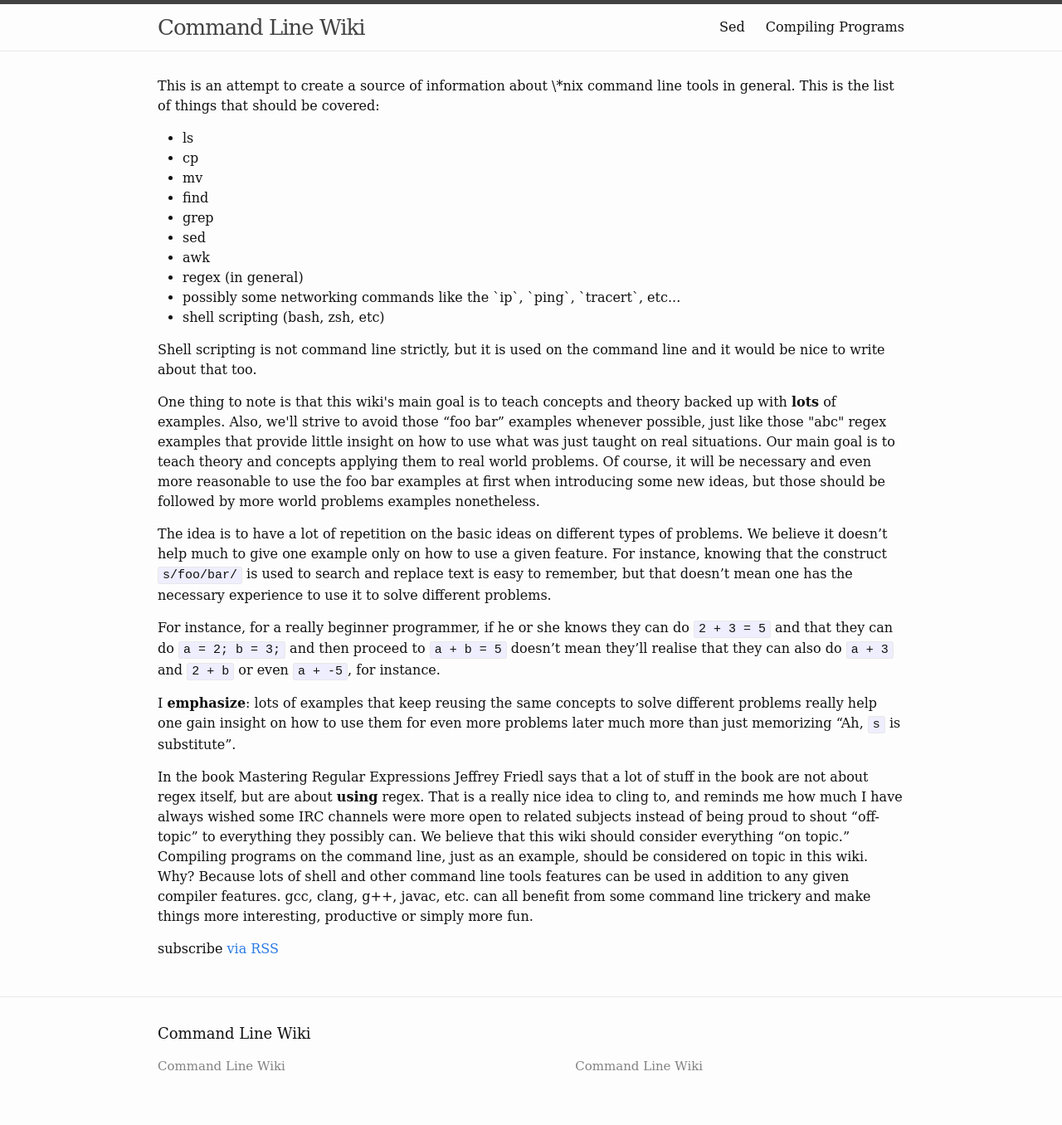
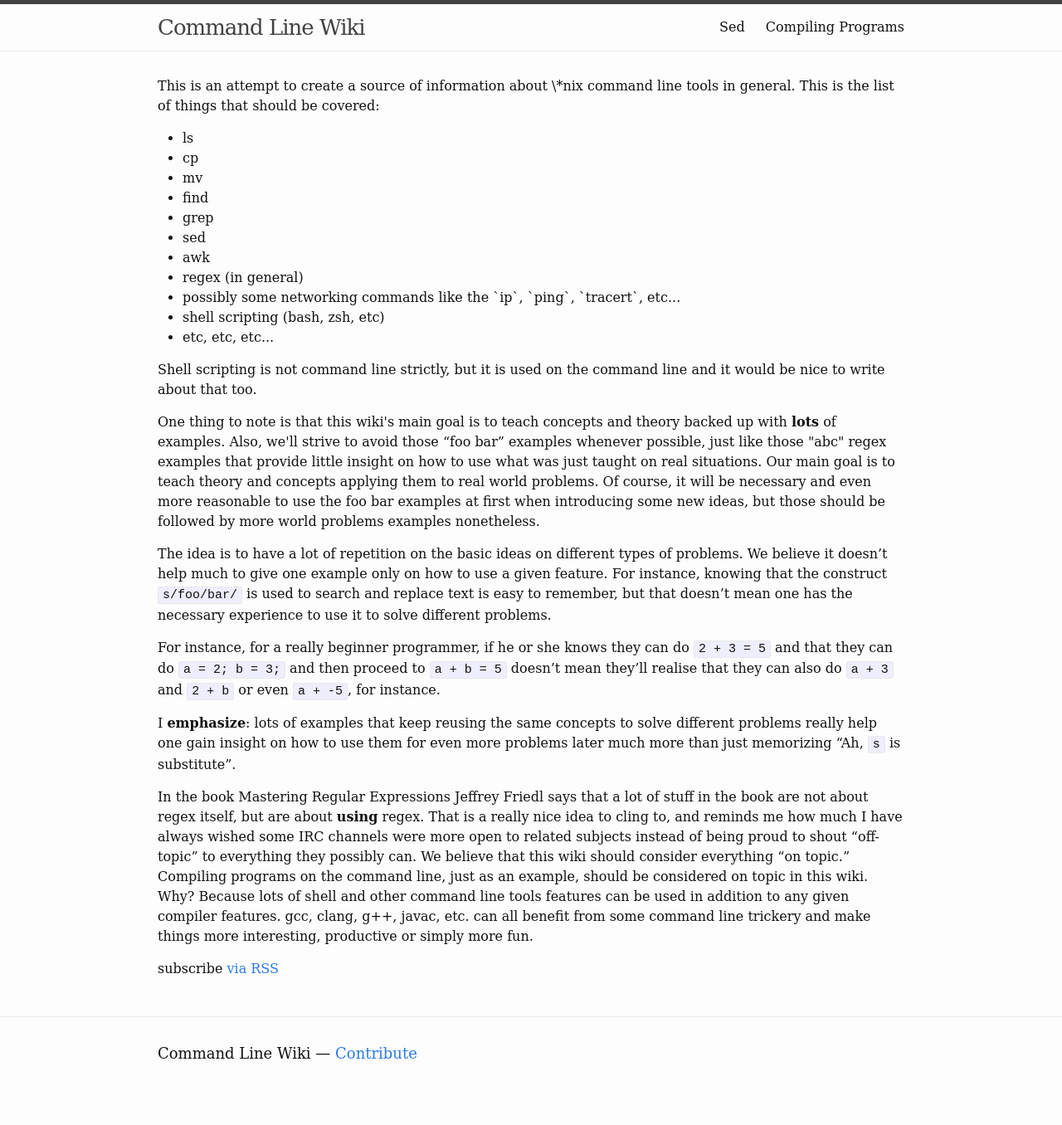
Before and after one commit to command-line-wiki/command-line-wiki.github.io, a Jekyll site: the page built from index.html, in a window 1280 px wide. Shown: the whole page at 83% size. Built offline with Jekyll 4.4.1, drawn with Linux system fonts in a browser that asks for light colours; after the commit the page ends 1328 px from its top, so only the background shows below that.

Commit message:
Add link to project on github.

```diff
--- a/_includes/footer.html
+++ b/_includes/footer.html
@@ -2,53 +2,10 @@
 
   <div class="wrapper">
 
-    <h2 class="footer-heading">{{ site.title }}</h2>
-
-    <div class="footer-col-wrapper">
-      <div class="footer-col  footer-col-1">
-        <ul class="contact-list">
-          <li>{{ site.title }}</li>
-          <li><a href="mailto:{{ site.email }}">{{ site.email }}</a></li>
-        </ul>
-      </div>
-
-      <div class="footer-col  footer-col-2">
-        <ul class="social-media-list">
-          {% if site.github_username %}
-          <li>
-            <a href="https://github.com/{{ site.github_username }}">
-              <span class="icon  icon--github">
-                <svg viewBox="0 0 16 16">
-                  <path fill="#828282" d="M7.999,0.431c-4.285,0-7.76,3.474-7.76,7.761 c0,3.428,2.223,6.337,5.307,7.363c0.388,0.071,0.53-0.168,0.53-0.374c0-0.184-0.007-0.672-0.01-1.32 c-2.159,0.469-2.614-1.04-2.614-1.04c-0.353-0.896-0.862-1.135-0.862-1.135c-0.705-0.481,0.053-0.472,0.053-0.472 c0.779,0.055,1.189,0.8,1.189,0.8c0.692,1.186,1.816,0.843,2.258,0.645c0.071-0.502,0.271-0.843,0.493-1.037 C4.86,11.425,3.049,10.76,3.049,7.786c0-0.847,0.302-1.54,0.799-2.082C3.768,5.507,3.501,4.718,3.924,3.65 c0,0,0.652-0.209,2.134,0.796C6.677,4.273,7.34,4.187,8,4.184c0.659,0.003,1.323,0.089,1.943,0.261 c1.482-1.004,2.132-0.796,2.132-0.796c0.423,1.068,0.157,1.857,0.077,2.054c0.497,0.542,0.798,1.235,0.798,2.082 c0,2.981-1.814,3.637-3.543,3.829c0.279,0.24,0.527,0.713,0.527,1.437c0,1.037-0.01,1.874-0.01,2.129 c0,0.208,0.14,0.449,0.534,0.373c3.081-1.028,5.302-3.935,5.302-7.362C15.76,3.906,12.285,0.431,7.999,0.431z"/>
-                </svg>
-              </span>
-
-              <span class="username">{{ site.github_username }}</span>
-            </a>
-          </li>
-          {% endif %}
-
-          {% if site.twitter_username %}
-          <li>
-            <a href="https://twitter.com/{{ site.twitter_username }}">
-              <span class="icon  icon--twitter">
-                <svg viewBox="0 0 16 16">
-                  <path fill="#828282" d="M15.969,3.058c-0.586,0.26-1.217,0.436-1.878,0.515c0.675-0.405,1.194-1.045,1.438-1.809
-                  c-0.632,0.375-1.332,0.647-2.076,0.793c-0.596-0.636-1.446-1.033-2.387-1.033c-1.806,0-3.27,1.464-3.27,3.27 c0,0.256,0.029,0.506,0.085,0.745C5.163,5.404,2.753,4.102,1.14,2.124C0.859,2.607,0.698,3.168,0.698,3.767 c0,1.134,0.577,2.135,1.455,2.722C1.616,6.472,1.112,6.325,0.671,6.08c0,0.014,0,0.027,0,0.041c0,1.584,1.127,2.906,2.623,3.206 C3.02,9.402,2.731,9.442,2.433,9.442c-0.211,0-0.416-0.021-0.615-0.059c0.416,1.299,1.624,2.245,3.055,2.271 c-1.119,0.877-2.529,1.4-4.061,1.4c-0.264,0-0.524-0.015-0.78-0.046c1.447,0.928,3.166,1.469,5.013,1.469 c6.015,0,9.304-4.983,9.304-9.304c0-0.142-0.003-0.283-0.009-0.423C14.976,4.29,15.531,3.714,15.969,3.058z"/>
-                </svg>
-              </span>
-
-              <span class="username">{{ site.twitter_username }}</span>
-            </a>
-          </li>
-          {% endif %}
-        </ul>
-      </div>
-
-      <div class="footer-col  footer-col-3">
-        <p class="text">{{ site.description }}</p>
-      </div>
-    </div>
+    <h2 class="footer-heading">
+      {{ site.title }} &mdash;
+      <a href='https://github.com/command-line-wiki/'>Contribute</a>
+    </h2>
 
   </div>
 
--- a/_sass/_layout.scss
+++ b/_sass/_layout.scss
@@ -120,21 +120,6 @@
     padding-left: $spacing-unit / 2;
 }
 
-.footer-col-1 {
-    width: -webkit-calc(35% - (#{$spacing-unit} / 2));
-    width:         calc(35% - (#{$spacing-unit} / 2));
-}
-
-.footer-col-2 {
-    width: -webkit-calc(20% - (#{$spacing-unit} / 2));
-    width:         calc(20% - (#{$spacing-unit} / 2));
-}
-
-.footer-col-3 {
-    width: -webkit-calc(45% - (#{$spacing-unit} / 2));
-    width:         calc(45% - (#{$spacing-unit} / 2));
-}
-
 @include media-query($on-laptop) {
     .footer-col-1,
     .footer-col-2 {
--- a/index.html
+++ b/index.html
@@ -17,6 +17,7 @@ layout: default
     <li>regex (in general)</li>
     <li>possibly some networking commands like the `ip`, `ping`, `tracert`, etc...</li>
     <li>shell scripting (bash, zsh, etc)</li>
+    <li>etc, etc, etc...</li>
   </ul>
 
   <p>
```
Also changed, not shown: README.md.
